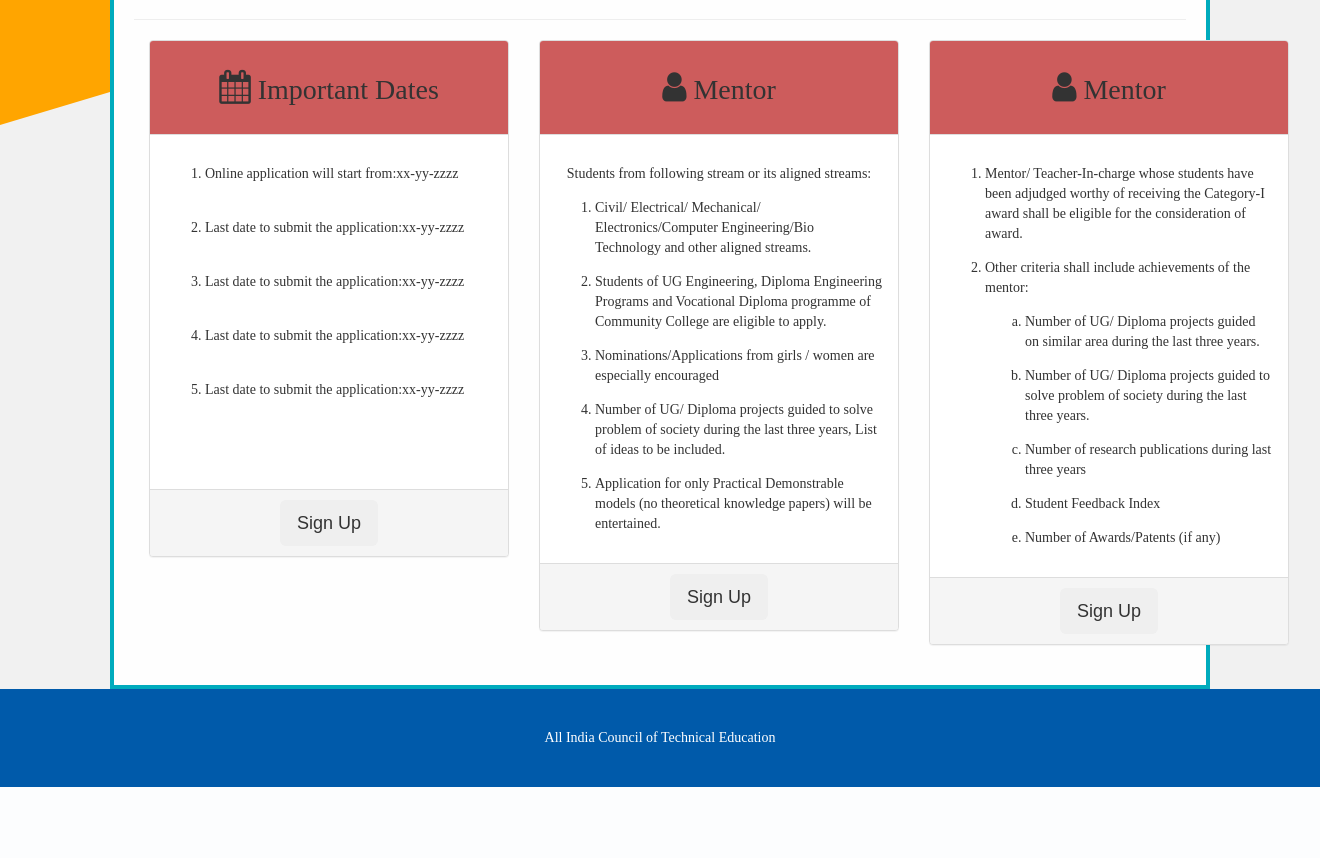
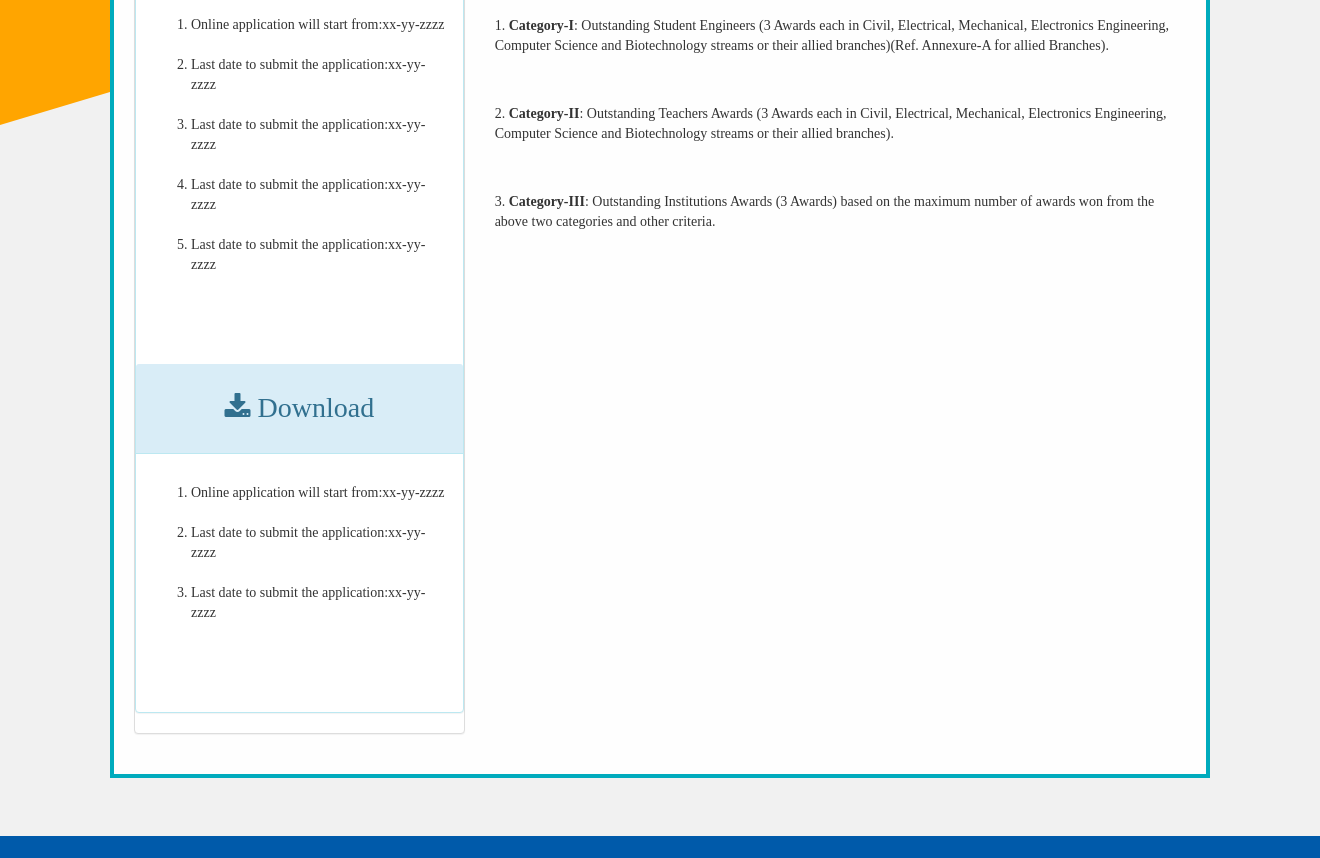
Before and after one commit to zshanakhtar/aer, a PHP site: page / in a window 1320 px wide. Shown: the part 694-1552 px from the top of the page. Before the commit the page ends 1481 px from the top, so only its background shows below. Run offline with PHP 8.4, Linux system fonts and the light colour scheme; some libraries are stand-ins or nearby versions.

Commit message:
index page

```diff
--- a/index.php
+++ b/index.php
@@ -46,98 +46,107 @@ if(isset($_SESSION['usertype'])) { // if already login
 <br>
 <div class="review col-xs-12 col-sm-10 col-sm-offset-1">
 
-<div id="myCarousel" class="carousel slide" data-ride="carousel">
-  <!-- Indicators -->
+<div class="top">
+<div class="row">
+<div class="col-sm-6">
+  <div id="myCarousel" class="carousel slide" data-ride="carousel" >
 
     <ol class="carousel-indicators">
       <li data-target="#myCarousel" data-slide-to="0" class="active"></li>
       <li data-target="#myCarousel" data-slide-to="1"></li>
       <li data-target="#myCarousel" data-slide-to="2"></li>
     </ol>
+
     <!-- Wrapper for slides -->
     <div class="carousel-inner">
-    <div class="item active"> <img src="images/1.jpg"  style="height:528px; width:940px;"> </div>
-    <div class="item"> <img src="images/2.jpg"  style="height:528px; width:940px;"> </div>
-    <div class="item"> <img src="images/3.jpg"  style="height:528px; width:940px;"> </div>
+      <div class="item active">
+        <img src="images/1.jpg" alt="img0" style="width:100%;">
+      </div>
+
+      <div class="item">
+        <img src="images/2.jpg" alt="img" style="width:100%;">
+      </div>
+
+      <div class="item">
+        <img src="images/3.jpg" alt="img1" style="width:100%;">
+      </div>
+    </div>
+
+
+    <a class="left carousel-control" href="#myCarousel" data-slide="prev">
+      <span class="glyphicon glyphicon-chevron-left"></span>
+      <span class="sr-only">Previous</span>
+    </a>
+    <a class="right carousel-control" href="#myCarousel" data-slide="next">
+      <span class="glyphicon glyphicon-chevron-right"></span>
+      <span class="sr-only">Next</span>
+    </a>
+  </div>
+
+</div>
+
+<div class="col-sm-6 col-xs-12 text">
+
+
+  <h1 class="margin text-center">About Vishwakarma Awards</h1>
+  <p>All India Council for Technical Education (AICTE), Ministry of Human Resource Development, Govt. of India ,The Indian Society for Technical Education (ISTE) & Engineering Council of India (ECI), the apex Engineering Body of India are jointly holding a competition "AICTE-ECI-ISTE Chhatra Vishwakarma Awards” for the students of AICTE approved Degree & Diploma level technical institutions.</p>
+  <br>
+</div>
 </div>
 </div>
 <hr>
-<div class="container">
-  <div class="row slideanim">
+<div class="row">
     <div class="col-sm-4 col-xs-12">
       <div class="panel panel-default text-center">
-        <div class="panel-heading custom_class" style="background-color:#CD5C5C">
-          <h1><i class="fa fa-calendar" aria-hidden="true" style="font-size:34px"></i> Important Dates</h1>
+      <div class="panel panel-info">
+        <div class="panel-heading">
+          <h1><i class="fa fa-calendar" aria-hidden="true"></i> Important Dates</h1>
+        </div>
+        <div class="panel-body">
+         <ol align="left">
+
+
+<p>
+          <li>Online application will start from:xx-yy-zzzz</li><br>
+              <li>Last date to submit the application:xx-yy-zzzz</li><br>
+  <li>Last date to submit the application:xx-yy-zzzz</li><br>
+              <li>Last date to submit the application:xx-yy-zzzz</li><br>
+              <li>Last date to submit the application:xx-yy-zzzz</li><br></p>
+</ol>
+<br><br>
+        </div>
+        <div class="panel-heading">
+          <h1><i class="fa fa-download" aria-hidden="true"></i> Download</h1>
         </div>
       <div class="panel-body">
          <ol align="left">
   <p>
 
 
-          <li>Online application will start from:xx-yy-zzzz</li><br></p>
-              <p><li>Last date to submit the application:xx-yy-zzzz</li><br></p>
-  <p><li>Last date to submit the application:xx-yy-zzzz</li><br></p>
-              <p><li>Last date to submit the application:xx-yy-zzzz</li><br></p>
-              <p><li>Last date to submit the application:xx-yy-zzzz</li><br></p>
+          <li>Online application will start from:xx-yy-zzzz</li><br>
+              <li>Last date to submit the application:xx-yy-zzzz</li><br>
+ <li>Last date to submit the application:xx-yy-zzzz</li><br>
+    </p>
 </ol>
 <br><br>
-        </div>
-        <div class="panel-footer">
-
-          <button class="btn btn-lg">Sign Up</button>
-        </div>
-      </div>
-    </div>
-    <div class="col-sm-4 col-xs-12">
-      <div class="panel panel-default text-center">
-        <div class="panel-heading custom_class" style="background-color:#CD5C5C">
-          <h1 class="common"><i class="fa fa-user" aria-hidden="true" style="font-size:34px"></i> Mentor</h1>
-        </div>
-        <div class="panel-body">
-           <p> Students from following stream or its aligned streams:<br></p>
-          <ol align="left">
-		   <p><li>
-Civil/ Electrical/ Mechanical/ Electronics/Computer Engineering/Bio Technology and other aligned streams.</li></p>
-             <p>  <li>Students of UG Engineering, Diploma Engineering Programs and Vocational Diploma programme of Community College are eligible to apply.</li></p>
-  <p> <li>Nominations/Applications from girls / women are especially encouraged</li></p>
-             <p>  <li>Number of UG/ Diploma projects guided to solve problem of society during the last three years, List of ideas to be included.</li></p>
-            <p>   <li>Application for only Practical Demonstrable models (no theoretical knowledge papers) will be entertained.</li></p>
-</ol>
-        </div>
-        <div class="panel-footer">
-
-          <button class="btn btn-lg">Sign Up</button>
-        </div>
-      </div>
-    </div>
-    <div class="col-sm-4 col-xs-12">
-      <div class="panel panel-default text-center">
-        <div class="panel-heading custom_class" style="background-color:#CD5C5C">
-          <h1><i class="fa fa-user" aria-hidden="true" style="font-size:34px"></i>   Mentor</h1>
-        </div>
-        <div class="panel-body">
-          <ol align="left">
-           <p> <li>Mentor/ Teacher-In-charge whose students have been adjudged worthy of receiving the Category-I award shall be eligible for the consideration of award.</li></p>
-           <p> <li>Other criteria shall include achievements of the mentor:</p>
-<ol type="a" align="left">
-            <p><li>Number of UG/ Diploma projects guided on similar area during the last three years.</li></p>
-            <p><li>Number of UG/ Diploma projects guided to solve problem of society during the last three years.</li></p>
-            <p><li>Number of research publications during last three years</li></p>
-<p> <li>Student Feedback Index</li></p>
-
-<p><li>Number of Awards/Patents (if any)</li></p>
-            </ol>
-        </div>
-        <div class="panel-footer">
-
-          <button class="btn btn-lg">Sign Up</button>
         </div>
       </div>
 </div>
     </div>
+<div class="col-sm-8 col-xs-12">
+  <h3>To recognize and honour innovative work of the students displaying exceptional skills in
+  different Engineering streams. Awards will be given in following categories separately
+  for Degree and Diploma Students (including students from AICTE approved Community College:</h3>
+ <br><p>1. <strong>Category-I</strong>: Outstanding Student Engineers (3 Awards each in Civil, Electrical, Mechanical,
+ Electronics Engineering, Computer Science and Biotechnology streams or their allied branches)(Ref.
+ Annexure-A for allied Branches).</p> <br><p> 2.<strong> Category-II</strong>: Outstanding Teachers Awards (3 Awards each in
+ Civil, Electrical, Mechanical, Electronics Engineering, Computer Science and Biotechnology streams
+ or their allied branches).</p> <br><p>3.<strong> Category-III</strong>: Outstanding Institutions Awards (3 Awards) based on
+ the maximum number of awards won from the above two categories and other criteria.</p>
+</div>
+</div>
 </div>
 
-</div>
 <?php include 'section/footer.php'; ?>
 
 </body>
--- a/section/footer.php
+++ b/section/footer.php
@@ -2,6 +2,34 @@
 <!-- <div class="col-xs-12 text-center" style="height:200px;"> -->
 
 <!-- </div> -->
+<div class="container">
+<marquee>
+<div class="col-xs-12">
+<h2 class="text-danger">*Do not use Internet Explore to Fill the Entry*</h2>
+</div>
+</marquee>
+</div>
 <footer class="col-xs-12 text-center">
-  <p>All India Council of Technical Education</p>
+
+
+
+  <div class="col-xs-3">
+  <img src="images/m.jpg" class="img-responsive" width="60%">
+
+  </div>
+
+  <div class="col-xs-3">
+  <img src="images/n.png" class="img-responsive" width="30%">
+
+  </div>
+
+
+<div class="col-xs-6 pull-right">
+
+      <p><span class="glyphicon glyphicon-map-marker"></span>New delhi</p>
+      <p><span class="glyphicon glyphicon-phone"></span> 01129581322</p>
+      <p><span class="glyphicon glyphicon-envelope"></span> sdc@aicte-india.org</p>
+  </div>
+
+
 </footer>
```
Lines whose indentation alone changed are shown as unchanged.
